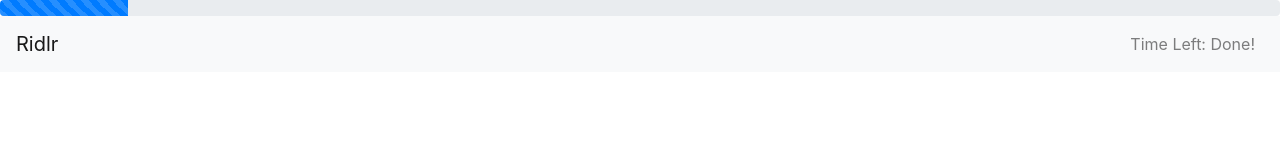
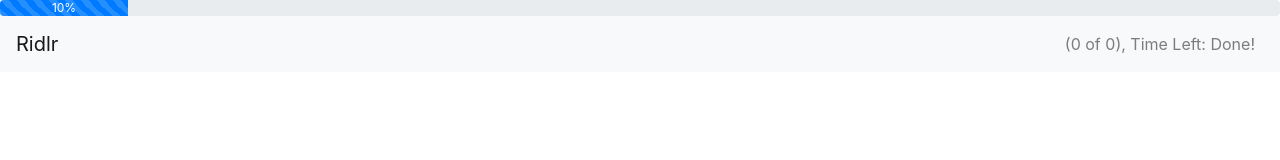
Before and after one commit to fafadiatech/ridlr, a React (Create React App) app in the folder webapp/ridlr/frontend/ridlr/: page / in a window 1280 px wide. Shown: the top 160 px of the page. Built offline with nearby package versions, Linux system fonts and the light colour scheme; no server answers.

Commit message:
minor cosmetic changes

```diff
--- a/webapp/ridlr/frontend/ridlr/src/App.js
+++ b/webapp/ridlr/frontend/ridlr/src/App.js
@@ -110,7 +110,7 @@
   render() {
     return (
       <div className="App">
-        <Progress striped value={this.state.progress} />
+        <Progress striped value={this.state.progress}>{this.state.progress}%</Progress>
         <Navbar color="light" light expand="md">
                 <NavbarBrand href="/">
                   Ridlr{' ' + this.state.quizName}
@@ -120,6 +120,7 @@
                   <Nav className="mr-auto" navbar>
                   </Nav>
                   <NavbarText>
+                    ({this.state.questionIndex+1} of {this.state.questions.length}),
                     Time Left:{' '}
                     <Countdown date={Date.now() + (1000 * this.state.timer * 60)}>
                       <Completionist />
```
